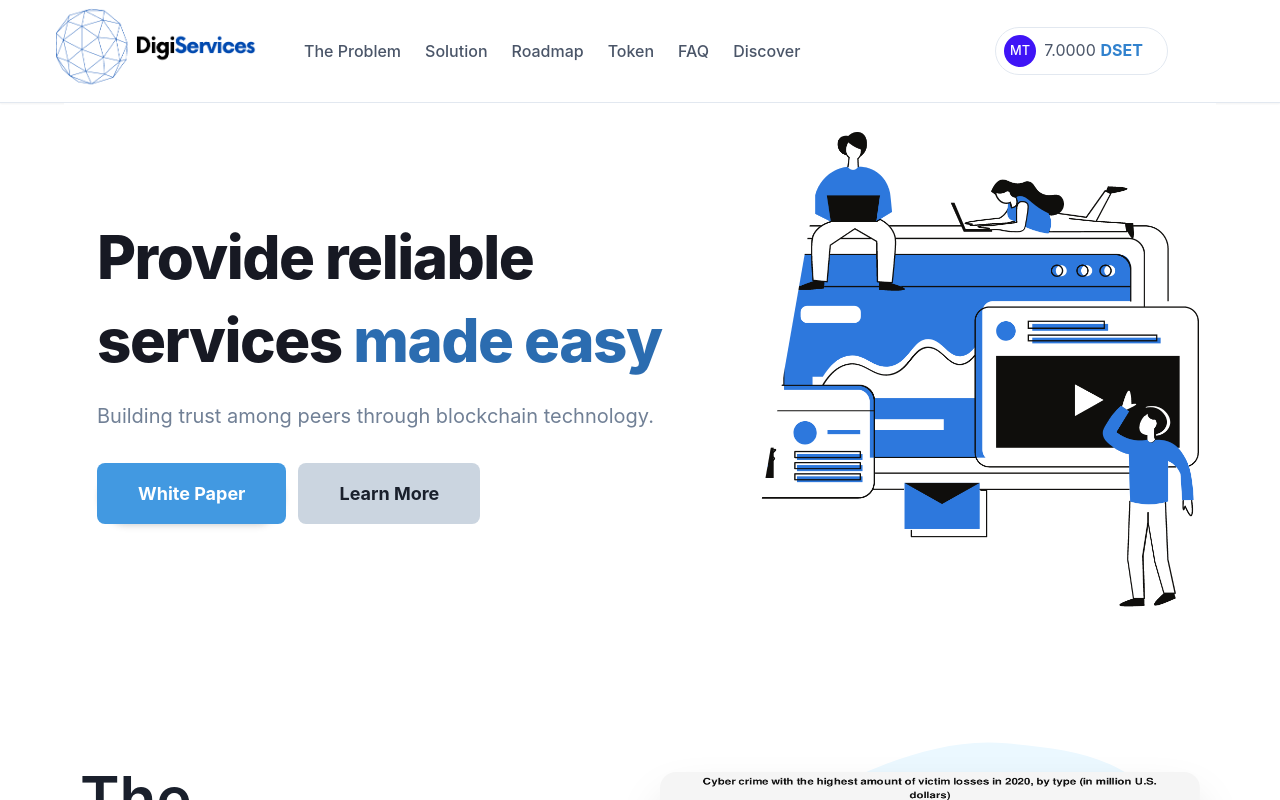
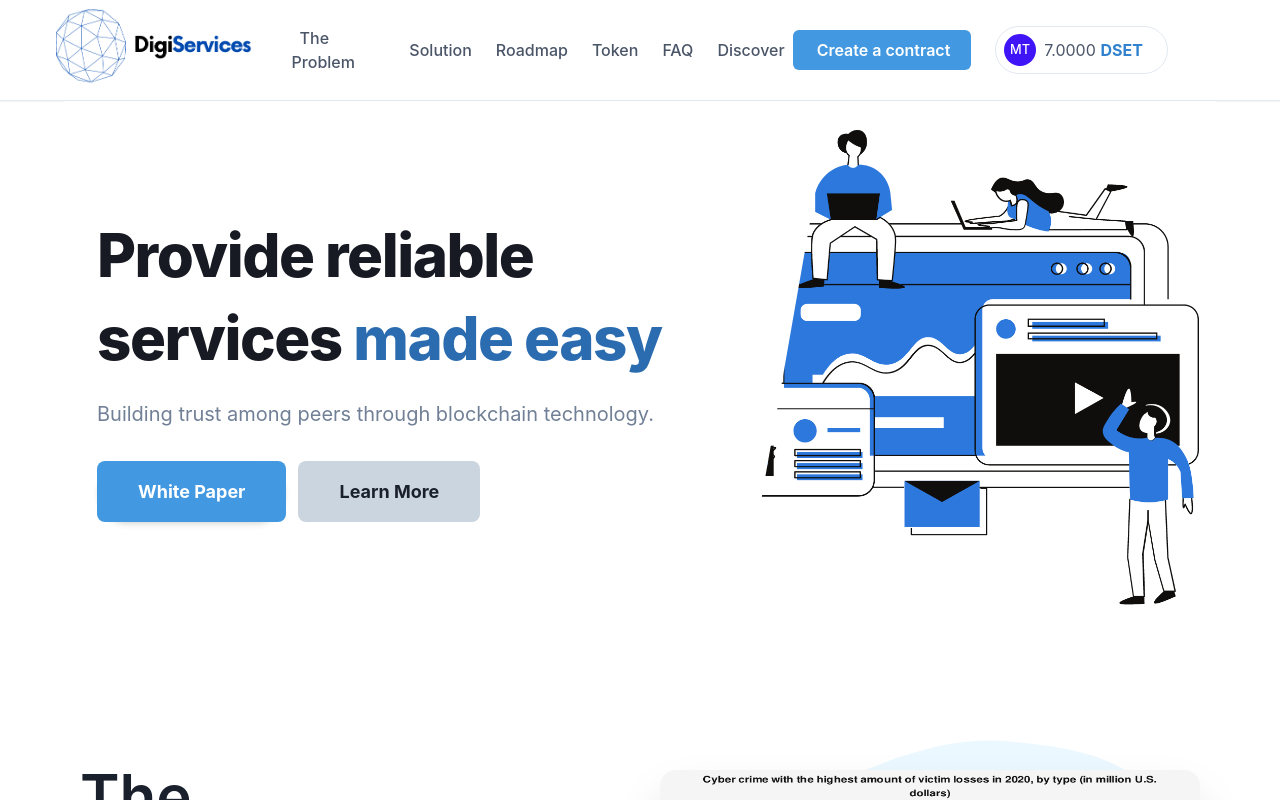
Before and after one commit to athena-labz/athena-frontend, a Next.js app: page / in a window 1280 px wide. Both pictures are taken after a click on the button "Sign Up". Shown: the top 800 px of the page. Built offline with nearby package versions, Linux system fonts and the light colour scheme.

Commit message:
add page from issue #2 on header

```diff
--- a/components/Header/index.tsx
+++ b/components/Header/index.tsx
@@ -150,6 +150,17 @@ const Header: NextPage = () => {
             direction={'row'}
             marginRight="6rem"
             spacing={6}>
+
+            <Button
+               as={'a'}
+                bg={'blue.400'}
+                color={'white'}
+                marginTop={1}
+                _hover={{
+                  bg: 'blue.500',
+                }}>
+              <Text marginRight="0.3rem"  marginLeft="0.5rem">Create a contract</Text>
+            </Button>
 
            <Popover >
               <PopoverTrigger >
```
